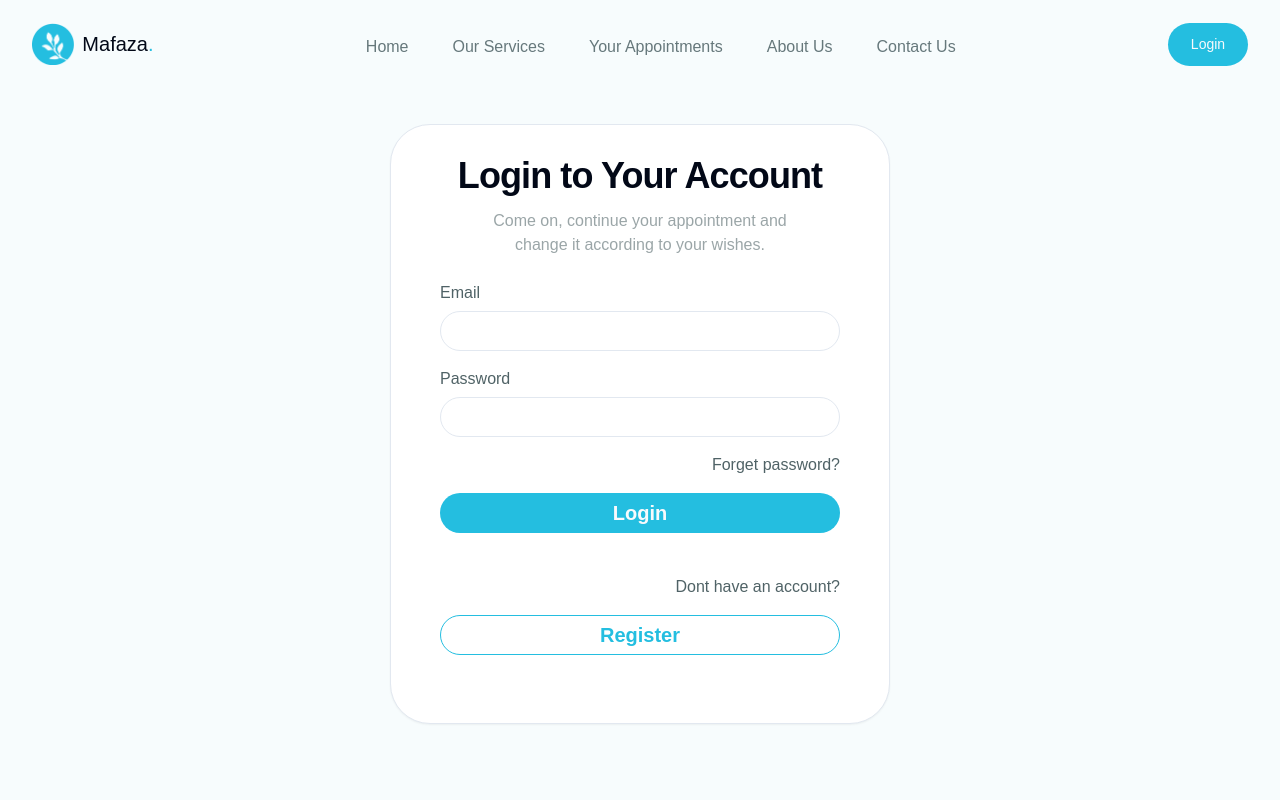
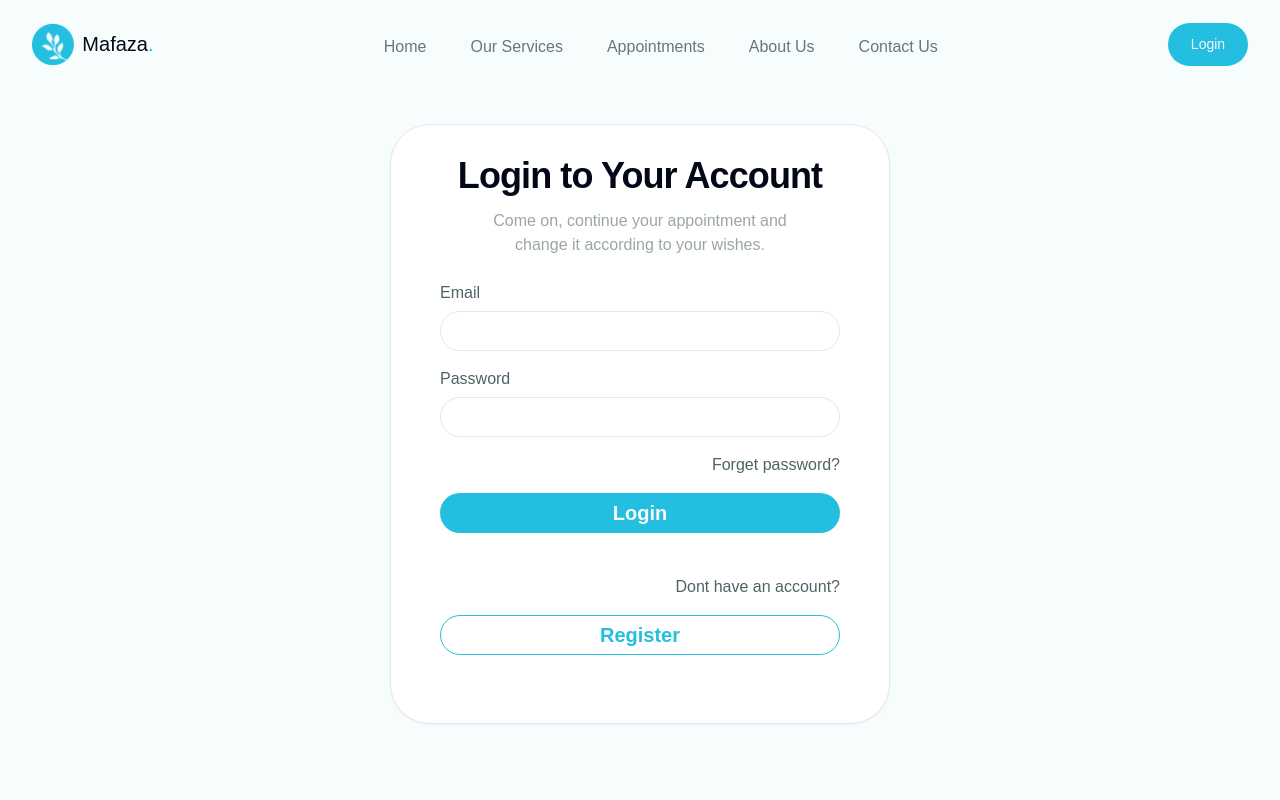
Before and after one commit to robbyulawal11/mafaza, a React (Vite) app: page /login in a window 1280 px wide. Shown: the top 800 px of the page. Built offline with nearby package versions, Linux system fonts and the light colour scheme; no server answers.

Commit message:
style: :art: Replace title your appointment

```diff
--- a/src/components/Navbar/index.jsx
+++ b/src/components/Navbar/index.jsx
@@ -18,7 +18,7 @@ const navbarItem = [
     link: "/our-services",
   },
   {
-    label: "Your Appointments",
+    label: "Appointments",
     link: "/your-appointments",
   },
   {
--- a/src/pages/YourAppointmentsPage/index.jsx
+++ b/src/pages/YourAppointmentsPage/index.jsx
@@ -83,7 +83,7 @@ const YourAppointmentsPage = () => {
     <div className="flex-grow">
       <section className="h-[400px] w-auto flex justify-center items-center bg-center" style={{ backgroundImage: `url(${heroService})` }}>
         <div className="w-[480px] h-[118px] bg-[#062126] bg-opacity-70 rounded-[30px] flex justify-center items-center">
-          <h2 className="text-white font-bold text-[48px]">Your Appointment</h2>
+          <h2 className="text-white font-bold text-[48px]">Appointments</h2>
         </div>
       </section>
       <section className="bg-white">
```
